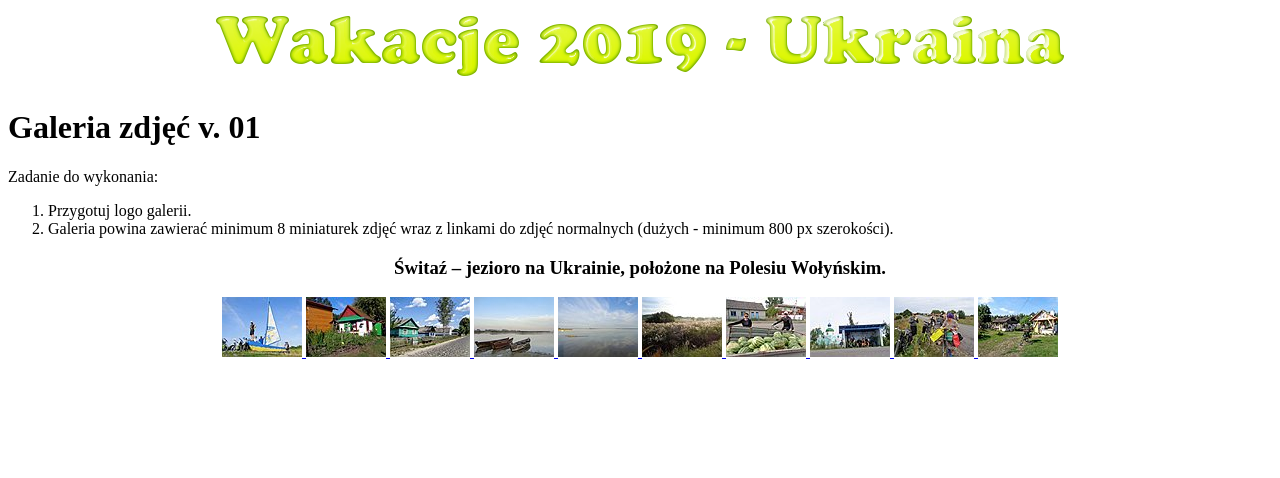
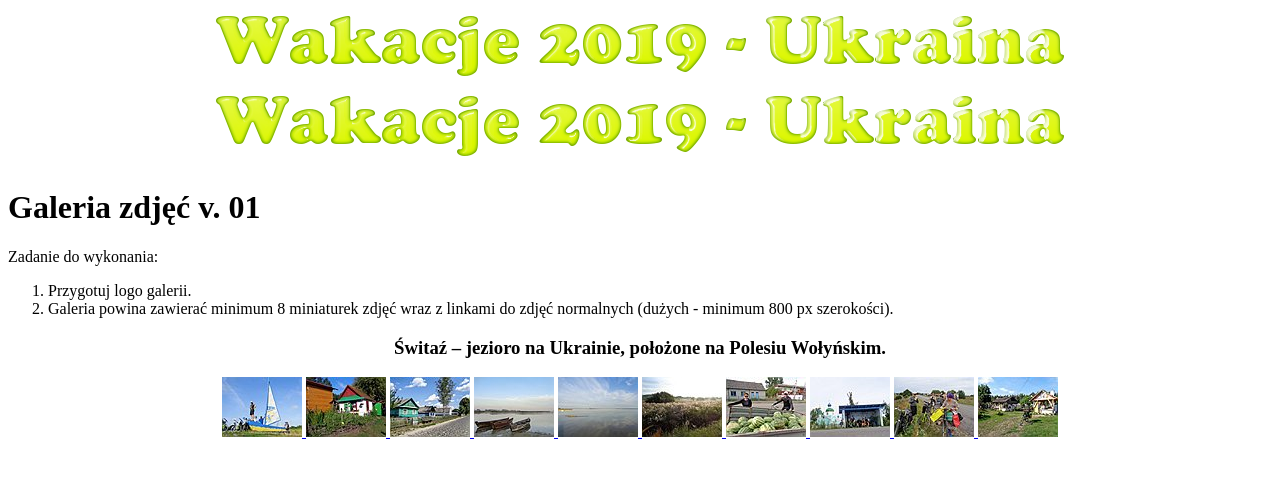
Before and after one commit to itslosw/g01, a plain HTML site: page index.html in a window 1280 px wide. Drawn offline with Linux system fonts and the light colour scheme.

Commit message:
Update index.html

```diff
--- a/index.html
+++ b/index.html
@@ -10,7 +10,8 @@
 
 <body>
 <center>
-	<img src="img/banner.png" />
+	<img src="img/banner.png">
+	<img src="img/banner.png">
 	</center>
 	<h1>Galeria zdjęć v. 01</h1>
 	<p>Zadanie do wykonania:</p>
```
